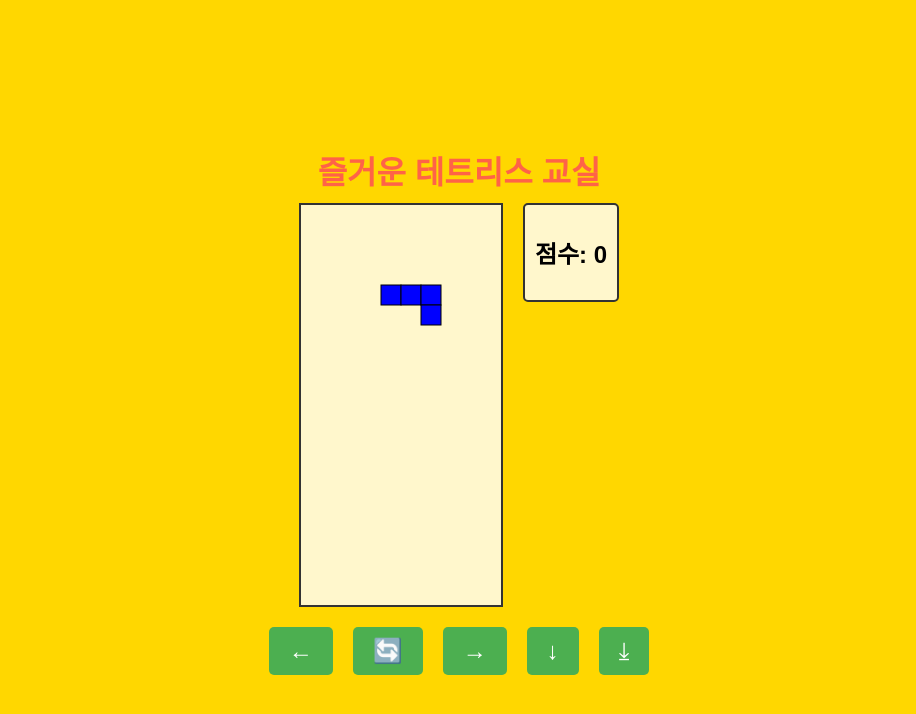
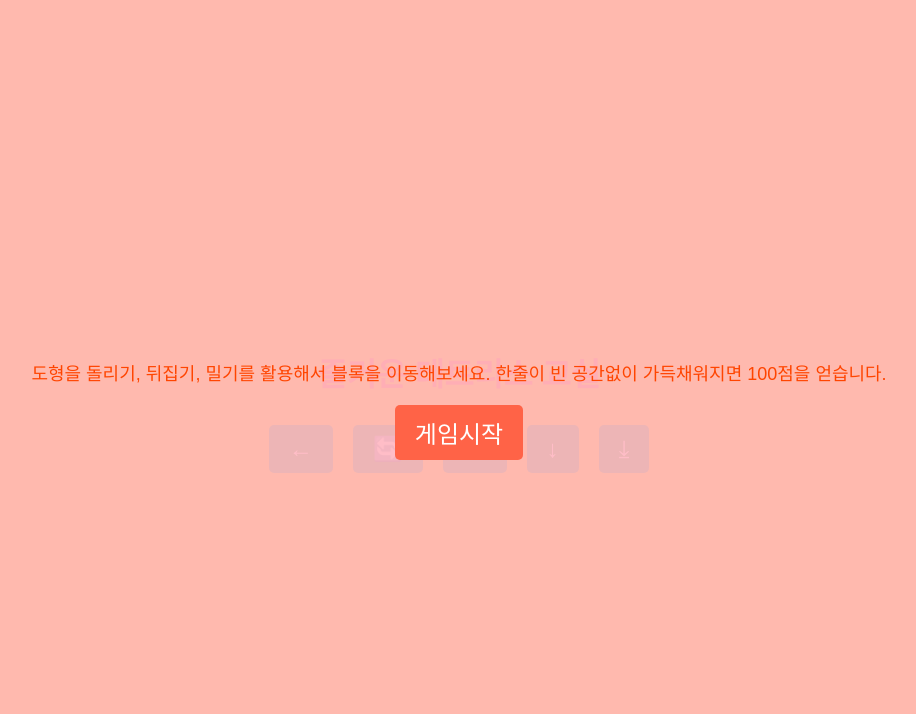
Before and after one commit to Lee-Heeyeon/tetris-classroom, a plain HTML site: page index.html in a window 1280 px wide. Shown: the whole page, without its empty margins (181-1097 px from the left). Drawn offline with Linux system fonts and the light colour scheme.

Commit message:
Update index.html

```diff
--- a/index.html
+++ b/index.html
@@ -22,6 +22,7 @@
         #game-container {
             display: flex;
             align-items: flex-start;
+            display: none;
         }
         #game-board {
             border: 2px solid #333;
@@ -49,9 +50,41 @@
             border-radius: 5px;
             cursor: pointer;
         }
+        #overlay {
+            position: fixed;
+            top: 0;
+            left: 0;
+            width: 100%;
+            height: 100%;
+            background-color: rgba(255, 182, 193, 0.9);
+            display: flex;
+            justify-content: center;
+            align-items: center;
+            text-align: center;
+            z-index: 10;
+            flex-direction: column;
+        }
+        #overlay p {
+            font-size: 18px;
+            color: #FF4500;
+            margin-bottom: 20px;
+        }
+        #start-btn {
+            font-size: 24px;
+            padding: 10px 20px;
+            background-color: #FF6347;
+            color: white;
+            border: none;
+            border-radius: 5px;
+            cursor: pointer;
+        }
     </style>
 </head>
 <body>
+    <div id="overlay">
+        <p>도형을 돌리기, 뒤집기, 밀기를 활용해서 블록을 이동해보세요. 한줄이 빈 공간없이 가득채워지면 100점을 얻습니다.</p>
+        <button id="start-btn">게임시작</button>
+    </div>
     <h1>즐거운 테트리스 교실</h1>
     <div id="game-container">
         <canvas id="game-board" width="200" height="400"></canvas>
@@ -270,8 +303,15 @@
         document.getElementById('rotate-btn').addEventListener('click', rotate);
         document.getElementById('drop-btn').addEventListener('click', hardDrop);
 
-        newPiece();
-        update();
+        document.getElementById('start-btn').addEventListener('click', () => {
+            document.getElementById('overlay').style.display = 'none';
+            document.getElementById('game-container').style.display = 'flex';
+            newPiece();
+            update();
+        });
+
+        // Initialize the game container visibility
+        document.getElementById('game-container').style.display = 'none';
     </script>
 </body>
 </html>
```
